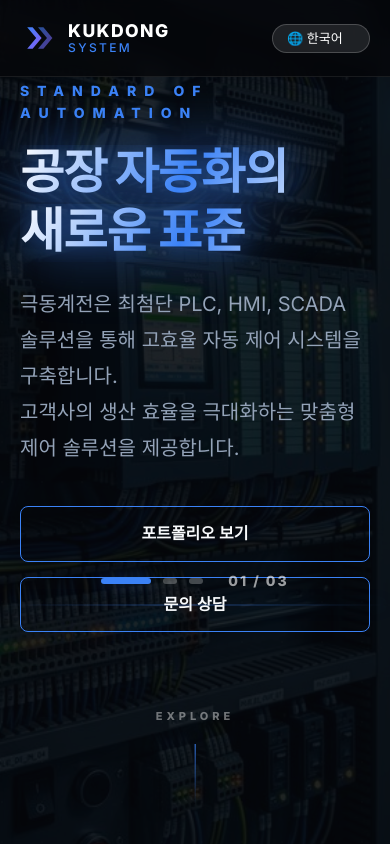
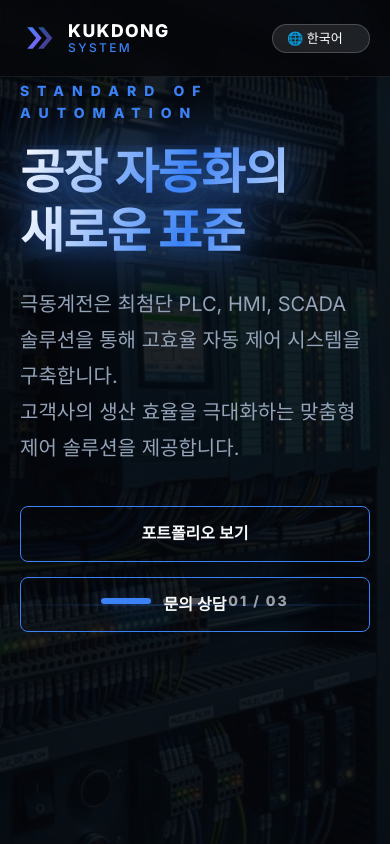
Before and after one commit to kukdongSystem/kukdongsystem, a Next.js app: page / in a window 390 px wide. Shown: the top 844 px of the page. Built offline with nearby package versions, Linux system fonts and the light colour scheme.

Commit message:
UI: Push hero indicators further down on mobile and hide scroll indicator

```diff
--- a/src/app/globals.css
+++ b/src/app/globals.css
@@ -313,6 +313,13 @@ nav .container {
   cursor: pointer;
 }
 
+@media (max-width: 768px) {
+  .scroll-indicator {
+    display: none;
+  }
+}
+
+
 @keyframes scroll-bounce {
   0%, 20%, 50%, 80%, 100% { transform: translate(-50%, 0); }
   40% { transform: translate(-50%, -15px); }
@@ -514,7 +521,7 @@ nav .container {
 
 @media (max-width: 768px) {
   .hero-indicators {
-    bottom: 40px;
+    bottom: 20px;
     left: 0;
     right: 0;
     width: 100%;
```
